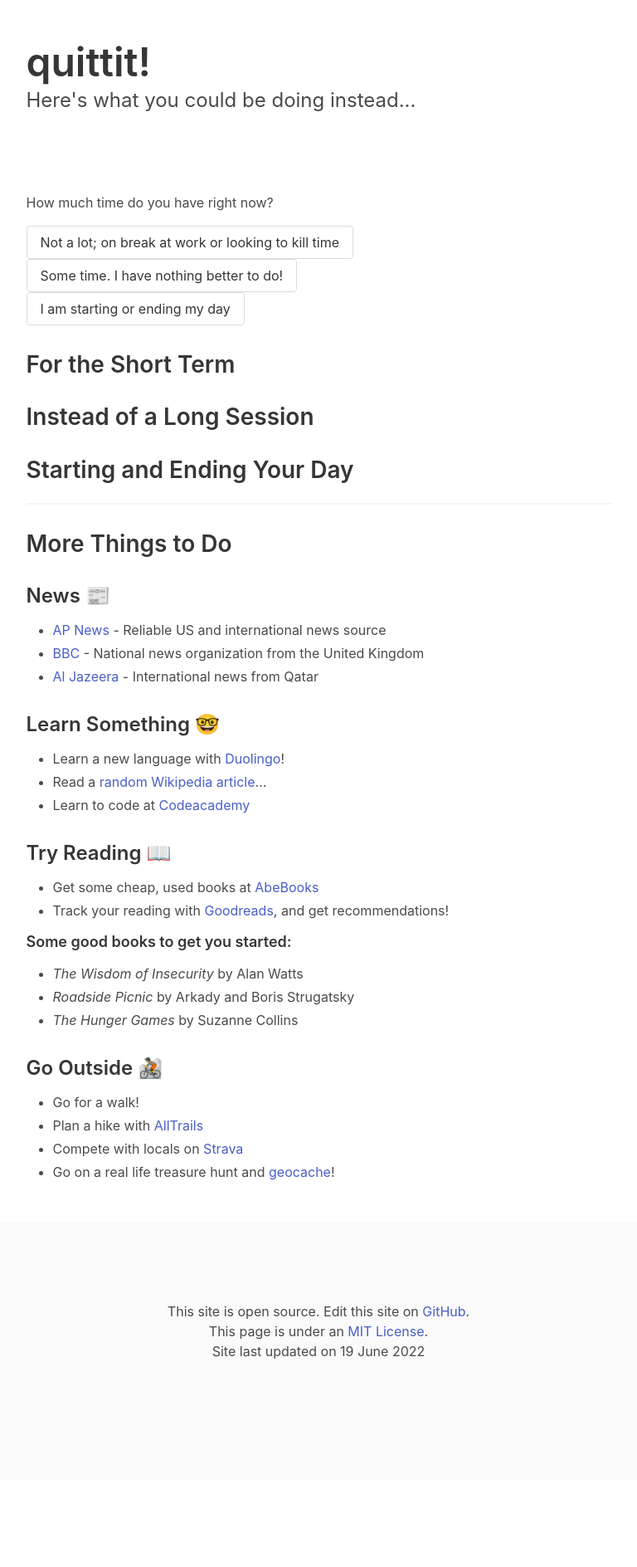
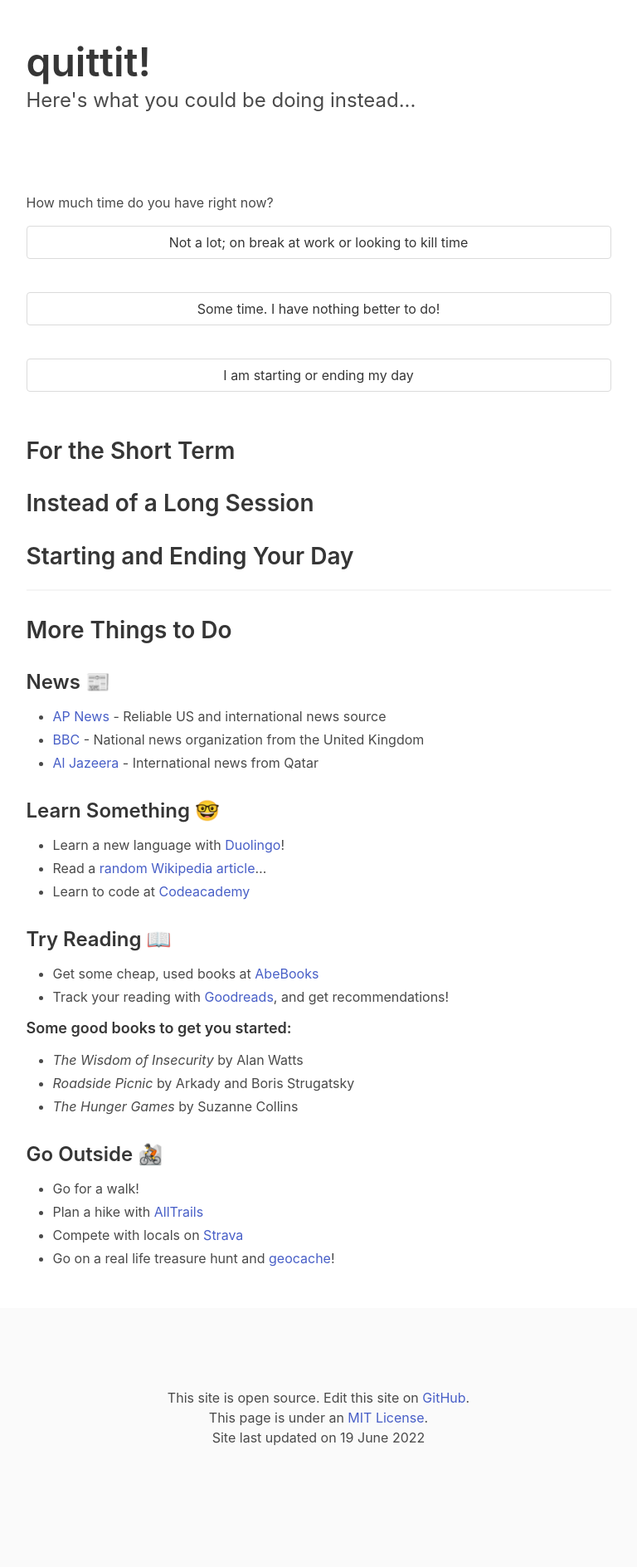
Before and after one commit to itsmaxymoo/quittit-website, a Jekyll site: the page built from index.md, in a window 1280 px wide. Shown: the whole page at 83% size, without its empty margins (256-1024 px from the left). Built offline with Jekyll 4.4.1, drawn with Linux system fonts in a browser that asks for light colours; before the commit the page ends 1784 px from its top, so only the background shows below that.

Commit message:
make buttons full width

```diff
--- a/_includes/button.html
+++ b/_includes/button.html
@@ -1 +1 @@
-<a href="{{ include.url }}"><button class="button is-outlined">{{ include.text }}</button></a><br/>
+<a href="{{ include.url }}"><button class="button is-outlined is-fullwidth">{{ include.text }}</button></a><br/>
```
